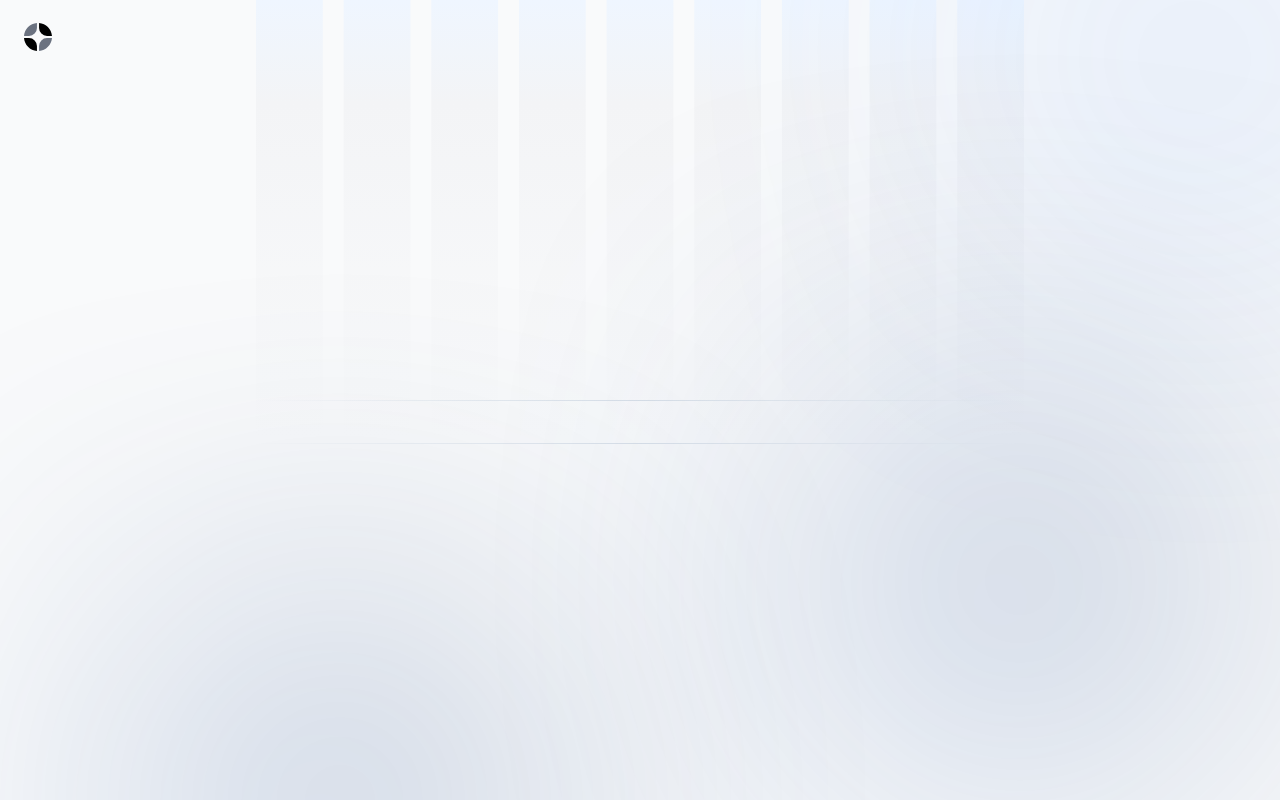
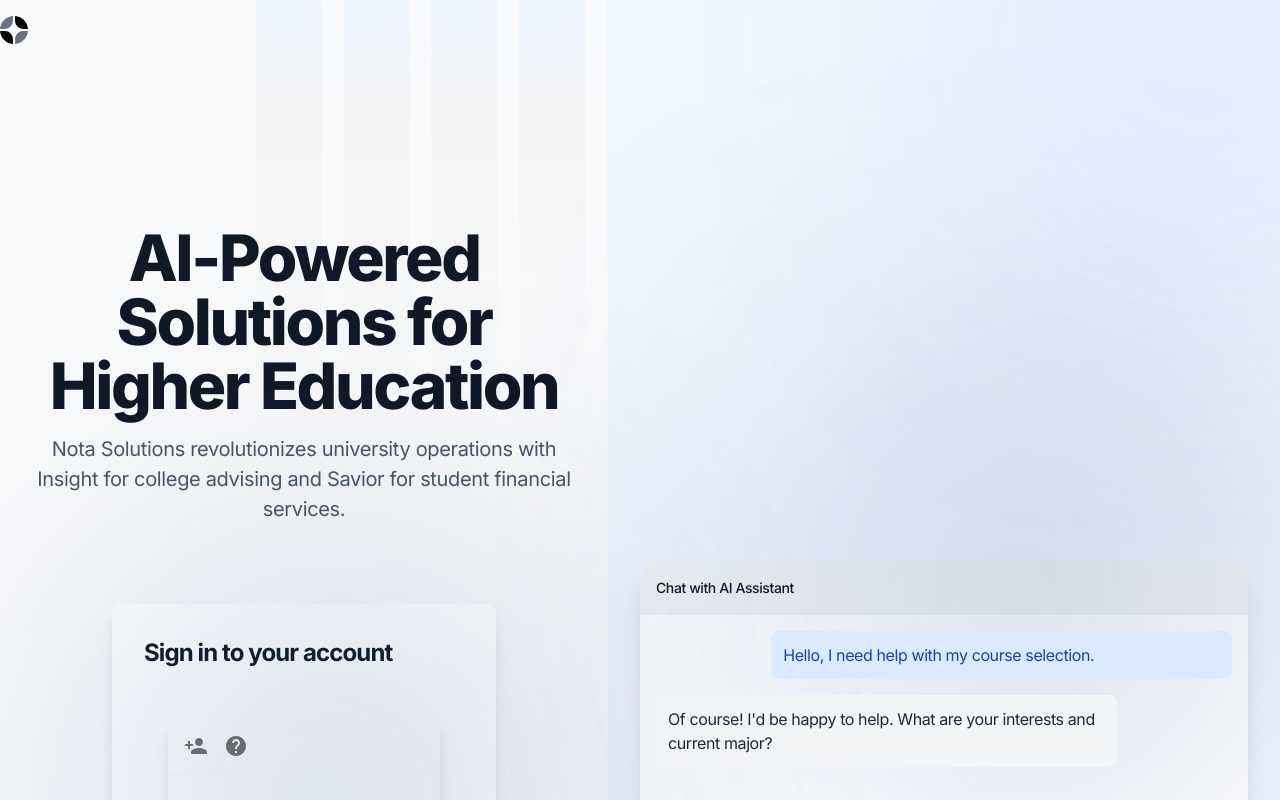
Before and after one commit to AnthonyCampos1234/Avisari, a Next.js app: page /signup in a window 1280 px wide. Shown: the top 800 px of the page. Built offline with nearby package versions, Linux system fonts and the light colour scheme.

Commit message:
more changes

```diff
--- a/app/(auth)/layout.tsx
+++ b/app/(auth)/layout.tsx
@@ -1,10 +1,9 @@
 "use client";
 
+import React, { useState, useEffect } from 'react';
 import Image from "next/image";
 import Logo from "@/components/ui/logo";
-import AuthBg from "@/public/images/auth-bg.svg";
 import PageIllustration from "@/components/page-illustration";
-import React, { useState, useEffect } from 'react';
 
 type ChatBubbleProps = {
   type: 'student' | 'ai' | 'advisor' | 'system';
@@ -62,7 +61,7 @@
         setIsAdvisorChat(false);
         setCurrentStep(0);
       }
-    }, 3000); // Adjust timing as needed
+    }, 3000);
 
     return () => clearInterval(timer);
   }, [currentStep, isAdvisorChat]);
@@ -70,85 +69,39 @@
   return (
     <section className="relative">
       <PageIllustration />
-      <header className="absolute z-30 w-full">
-        <div className="mx-auto max-w-7xl px-4 sm:px-6">
-          <div className="flex h-16 items-center justify-between md:h-20">
-            {/* Site branding */}
-            <div className="mr-4 shrink-0">
+      <div className="flex min-h-screen">
+        {/* Left side - Hero section and Sign in form */}
+        <div className="flex-1 flex flex-col">
+          <header className="py-4">
+            <div className="container mx-auto">
               <Logo />
-            </div>
-          </div>
             </div>
           </header>
 
-      <main className="relative flex grow">
-        <div
-          className="pointer-events-none absolute bottom-0 left-0 -translate-x-1/3"
-          aria-hidden="true"
-        >
-          <div className="h-80 w-80 rounded-full bg-gradient-to-tr from-blue-500 opacity-70 blur-[160px]"></div>
+          <div className="flex-grow flex flex-col justify-center px-4 sm:px-6">
+            <div className="pb-12 pt-32 md:pt-40 text-center">
+              <h1 className="text-5xl md:text-6xl font-extrabold mb-4">
+                AI-Powered Solutions for Higher Education
+              </h1>
+              <p className="text-xl text-gray-600 mb-8">
+                Nota Solutions revolutionizes university operations with Insight for college advising and Savior for student financial services.
+              </p>
             </div>
 
-        {/* Content */}
-        <div className="w-full">
-          <div className="mx-auto max-w-7xl px-4 sm:px-6">
-            <div className="pb-12 pt-32 md:pb-20 md:pt-40">
-              {/* Section header */}
-              <div className="pb-12 text-center md:pb-16">
-                <h1
-                  className="mb-6 border-y text-5xl font-bold [border-image:linear-gradient(to_right,transparent,theme(colors.slate.300/.8),transparent)1] md:text-6xl"
-                  data-aos="zoom-y-out"
-                  data-aos-delay={150}
-                >
-                  AI-Powered Solutions for <br className="max-lg:hidden" />
-                  Higher Education
-                </h1>
-                <div className="mx-auto max-w-3xl">
-                  <p
-                    className="mb-8 text-lg text-gray-700"
-                    data-aos="zoom-y-out"
-                    data-aos-delay={300}
-                  >
-                    Nota Solutions revolutionizes university operations with Insight for college advising and Savior for student financial services.
-                  </p>
-                  <div className="relative before:absolute before:inset-0 before:border-y before:[border-image:linear-gradient(to_right,transparent,theme(colors.slate.300/.8),transparent)1]">
-                    <div
-                      className="mx-auto max-w-xs sm:flex sm:max-w-none sm:justify-center"
-                      data-aos="zoom-y-out"
-                      data-aos-delay={450}
-                    >
-                      <a
-                        className="btn group mb-4 w-full bg-gradient-to-t from-black to-gray-800 bg-[length:100%_100%] bg-[bottom] text-white shadow hover:bg-[length:100%_150%] sm:mb-0 sm:w-auto"
-                        href="#0"
-                      >
-                        <span className="relative inline-flex items-center">
-                          Request Demo{" "}
-                          <span className="ml-1 tracking-normal text-gray-300 transition-transform group-hover:translate-x-0.5">
-                            -&gt;
-                          </span>
-                        </span>
-                      </a>
-                      <a
-                        className="btn w-full bg-white text-gray-800 shadow hover:bg-gray-50 sm:ml-4 sm:w-auto"
-                        href="#0"
-                      >
-                        Learn More
-                      </a>
-                    </div>
+            {/* Sign in form */}
+            <div className="max-w-sm mx-auto w-full bg-white shadow-lg rounded-lg p-8">
+              <h2 className="text-2xl font-bold mb-6">Sign in to your account</h2>
+              {children}
             </div>
           </div>
         </div>
 
-              {/* Hero image */}
-              <div
-                className="mx-auto max-w-4xl"
-                data-aos="zoom-y-out"
-                data-aos-delay={600}
-              >
-                <div className="relative aspect-video rounded-2xl bg-white p-10 shadow-xl overflow-hidden">
-                  <div className={`absolute inset-0 flex flex-col h-full transition-opacity duration-1000 ${isAdvisorChat ? 'opacity-0' : 'opacity-100'}`}>
-                    <div className="mb-6 mt-4 text-gray-500 text-sm font-medium ml-4">Chat with AI Assistant</div>
-                    <div className="flex-grow overflow-y-auto space-y-4 px-4">
+        {/* Right side - Chat demonstration */}
+        <div className="hidden lg:flex flex-1 bg-blue-50 items-center justify-center p-8">
+          <div className="w-full max-w-2xl aspect-video bg-white rounded-2xl shadow-xl overflow-hidden">
+            <div className={`h-full flex flex-col transition-opacity duration-1000 ${isAdvisorChat ? 'opacity-0' : 'opacity-100'}`}>
+              <div className="bg-gray-100 p-4 text-sm font-medium">Chat with AI Assistant</div>
+              <div className="flex-grow p-4 space-y-4 overflow-y-auto">
                 {chatSteps.map((step, index) => (
                   <ChatBubble key={index} type={step.type as 'student' | 'ai' | 'system'} isVisible={index <= currentStep}>
                     {step.message}
@@ -156,9 +109,9 @@
                 ))}
               </div>
             </div>
-                  <div className={`absolute inset-0 flex flex-col h-full transition-opacity duration-1000 ${isAdvisorChat ? 'opacity-100' : 'opacity-0'}`}>
-                    <div className="mb-6 mt-4 text-gray-500 text-sm font-medium ml-4">Chat with Academic Advisor</div>
-                    <div className="flex-grow overflow-y-auto space-y-4 px-4">
+            <div className={`absolute inset-0 h-full flex flex-col transition-opacity duration-1000 ${isAdvisorChat ? 'opacity-100' : 'opacity-0'}`}>
+              <div className="bg-gray-100 p-4 text-sm font-medium">Chat with Academic Advisor</div>
+              <div className="flex-grow p-4 space-y-4 overflow-y-auto">
                 {advisorChat.map((step, index) => (
                   <ChatBubble key={index} type={step.type as 'advisor' | 'student'} isVisible={index <= currentStep}>
                     {step.message}
@@ -168,15 +121,7 @@
             </div>
           </div>
         </div>
-
-              {/* Auth form */}
-              <div className="mx-auto w-full max-w-sm mt-12">
-                <div className="py-8 md:py-12">{children}</div>
       </div>
-            </div>
-          </div>
-        </div>
-      </main>
     </section>
   );
 }
```
Lines whose indentation alone changed are shown as unchanged.
